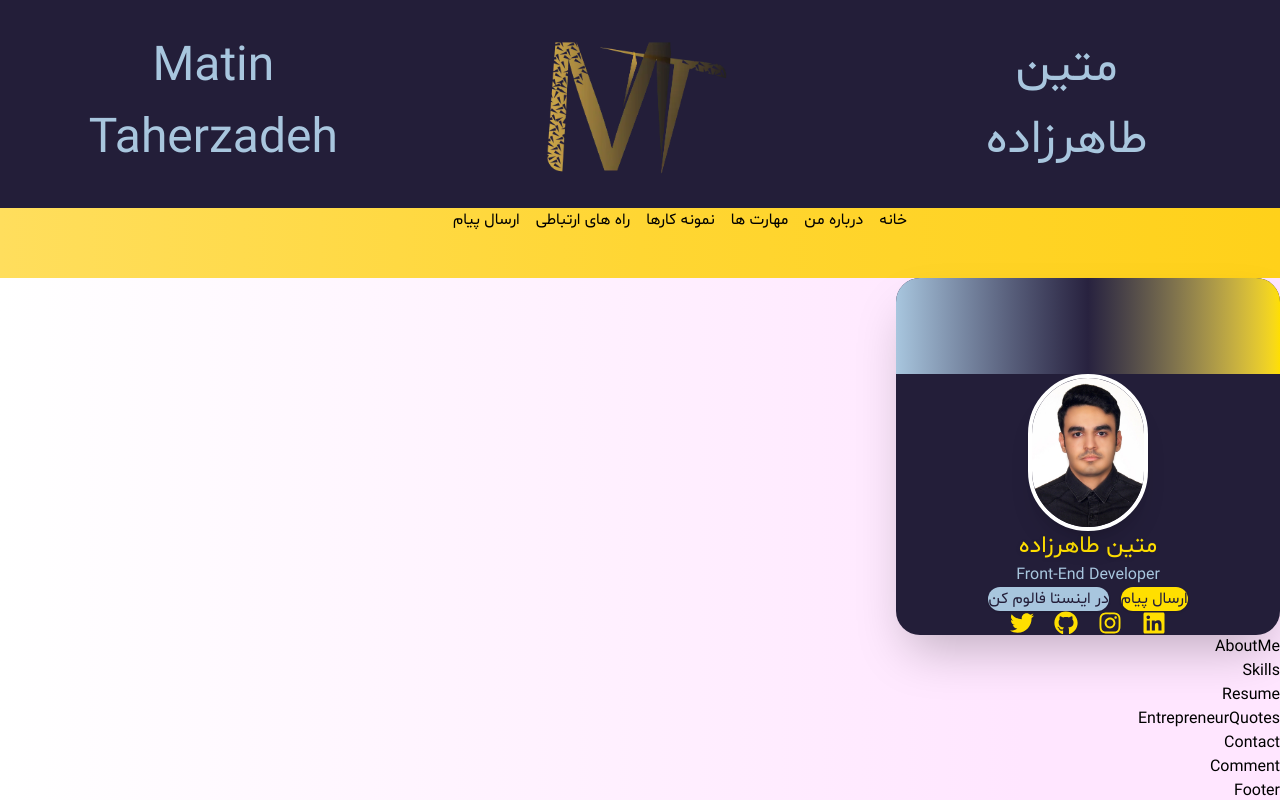
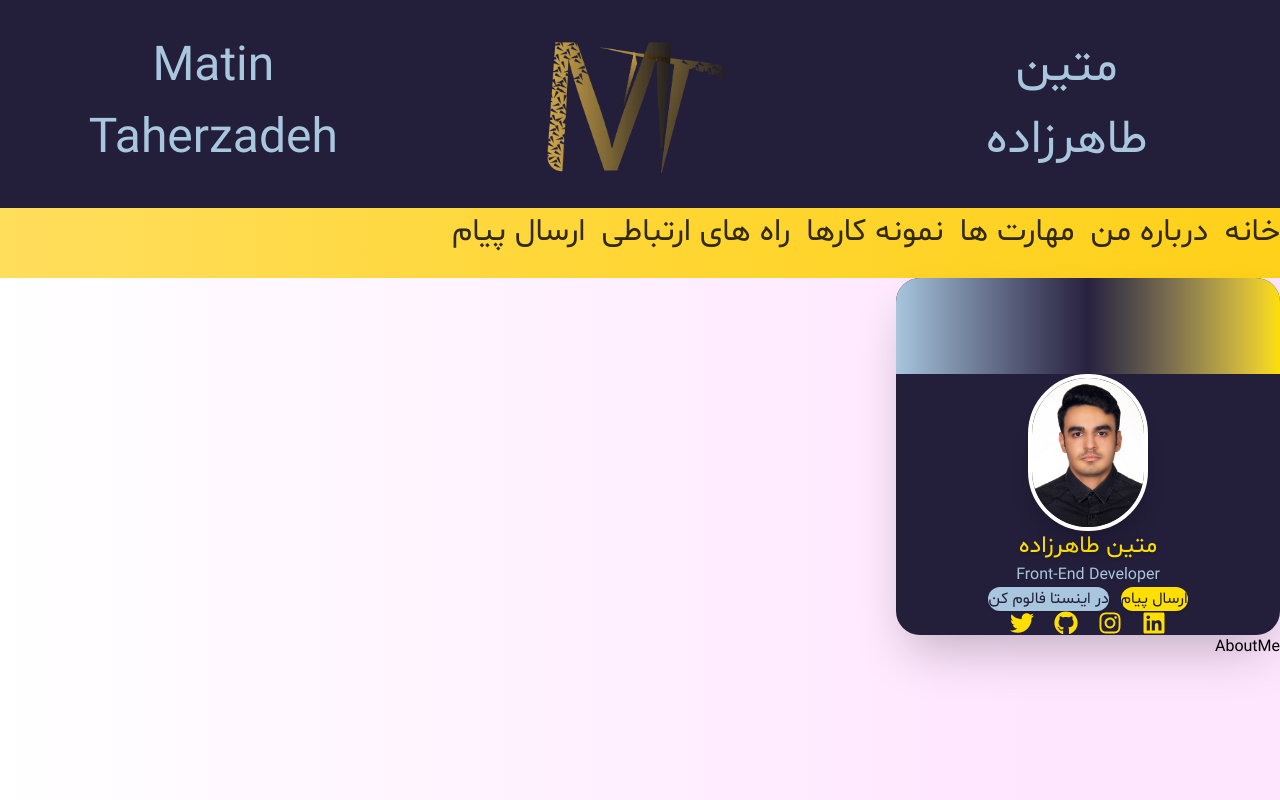
Before and after one commit to MatinT-SA/My-Personal-Website, a Next.js app: page / in a window 1280 px wide. Shown: the top 800 px of the page. Built offline with nearby package versions, Linux system fonts and the light colour scheme.

Commit message:
fixed nav

```diff
--- a/app/components/Navigation.js
+++ b/app/components/Navigation.js
@@ -1,52 +1,158 @@
+// app/components/Navigation.jsx
+"use client";
+
+import { useEffect, useRef, useState } from "react";
+
 export default function Navigation() {
+  const [isMenuOpen, setIsMenuOpen] = useState(false);
+  const [isFixed, setIsFixed] = useState(false);
+  const [activeSection, setActiveSection] = useState("home");
+  const navRef = useRef(null);
+
+  const links = [
+    { id: "home", label: "خانه" },
+    { id: "about-me", label: "درباره من" },
+    { id: "skills", label: "مهارت ها" },
+    { id: "resume", label: "نمونه کارها" },
+    { id: "contact", label: "راه های ارتباطی" },
+    { id: "comment", label: "ارسال پیام" },
+  ];
+
+  /* -------------------------
+     Fixed-on-scroll logic
+     ------------------------- */
+  useEffect(() => {
+    const handleScroll = () => {
+      const headerEl = document.querySelector("header");
+      const headerHeight = headerEl ? headerEl.offsetHeight : 0;
+      const scrollY = window.scrollY || window.pageYOffset;
+
+      if (!navRef.current) return;
+      const navEl = navRef.current;
+      const nextEl = navEl.nextElementSibling;
+
+      if (scrollY > headerHeight) {
+        setIsFixed(true);
+        if (nextEl) nextEl.style.paddingTop = `${navEl.offsetHeight}px`;
+      } else {
+        setIsFixed(false);
+        if (nextEl) nextEl.style.paddingTop = "";
+      }
+    };
+
+    // passive listeners for performance
+    window.addEventListener("scroll", handleScroll, { passive: true });
+    window.addEventListener("resize", handleScroll);
+    handleScroll(); // initial check on mount
+
+    return () => {
+      window.removeEventListener("scroll", handleScroll);
+      window.removeEventListener("resize", handleScroll);
+      // cleanup padding
+      if (navRef.current) {
+        const nextEl = navRef.current.nextElementSibling;
+        if (nextEl) nextEl.style.paddingTop = "";
+      }
+    };
+  }, []);
+
+  /* -------------------------
+     Active section (IntersectionObserver)
+     ------------------------- */
+  useEffect(() => {
+    const sections = document.querySelectorAll("section[id]");
+    if (!sections.length) return;
+
+    const io = new IntersectionObserver(
+      (entries) => {
+        entries.forEach((entry) => {
+          if (entry.isIntersecting) {
+            setActiveSection(entry.target.id);
+          }
+        });
+      },
+      {
+        root: null,
+        // trigger when roughly middle of section is visible
+        rootMargin: "0px 0px -50% 0px",
+        threshold: 0,
+      }
+    );
+
+    sections.forEach((s) => io.observe(s));
+    return () => io.disconnect();
+  }, []);
+
+  const closeMenu = () => setIsMenuOpen(false);
+
   return (
-    <nav className="p-6 h-17.5 bg-gradient-yellow">
-      <div className="openMenu">
+    <nav
+      id="header-nav"
+      ref={navRef}
+      className={`p-6 bg-gradient-yellow h-17.5 transition-all duration-200 ${
+        isFixed ? "fixed top-0 left-0 w-full z-50 shadow-lg" : "relative"
+      }`}
+      aria-label="Primary navigation"
+    >
+      {/* open button - visible on mobile only */}
+      <button
+        type="button"
+        onClick={() => setIsMenuOpen(true)}
+        className="openMenu text-3xl md:hidden"
+        aria-label="Open menu"
+      >
         <i className="fa fa-bars" />
-      </div>
+      </button>
 
-      <ul className="mainMenu flex flex-wrap justify-center gap-4">
-        <li>
-          <a href="#home" className="nav-item" aria-current="page">
-            خانه
-          </a>
-        </li>
-        <li>
-          <a href="#about-me" className="nav-item">
-            درباره من
-          </a>
-        </li>
-        <li>
-          <a href="#skills" className="nav-item">
-            مهارت ها
-          </a>
-        </li>
-        <li>
-          <a href="#resume" className="nav-item">
-            نمونه کارها
-          </a>
-        </li>
-        <li>
-          <a href="#contact" className="nav-item">
-            راه های ارتباطی
-          </a>
-        </li>
-        <li>
-          <a href="#comment" className="nav-item">
-            ارسال پیام
-          </a>
-        </li>
+      {/* Main menu - desktop: md:flex, mobile: full-screen overlay when open */}
+      <ul
+        className={`mainMenu list-none gap-4 ${
+          isMenuOpen
+            ? "fixed inset-0 z-40 flex flex-col justify-center items-center bg-purple-primary text-white"
+            : "hidden md:flex md:flex-row md:items-center"
+        }`}
+      >
+        {/* close button (mobile overlay) */}
+        {isMenuOpen && (
+          <button
+            type="button"
+            onClick={closeMenu}
+            className="closeMenu absolute top-5 right-5 text-2xl md:hidden"
+            aria-label="Close menu"
+          >
+            <i className="fa fa-times" />
+          </button>
+        )}
 
-        <div className="closeMenu">
-          <i className="fa fa-times" />
-        </div>
+        {links.map((link) => {
+          const isActive = activeSection === link.id;
+          return (
+            <li key={link.id} className="transition-all duration-300">
+              <a
+                href={`#${link.id}`}
+                onClick={closeMenu}
+                aria-current={isActive ? "page" : undefined}
+                className={`nav-item flex justify-between px-5 py-4 text-[2rem] font-bold transition-opacity duration-200 ${
+                  isActive ? "opacity-100 underline" : "opacity-80"
+                }`}
+                style={{
+                  color: isMenuOpen ? "#fff" : "var(--dark-primary-color)",
+                }}
+              >
+                {link.label}
+              </a>
+            </li>
+          );
+        })}
 
+        {/* Social icons (kept visible on desktop; shown in overlay on mobile) */}
         <li className="icons flex gap-4">
           <a
             href="https://www.instagram.com/matin_taherzadeh_sa/"
             target="_blank"
             rel="noopener noreferrer"
             aria-label="Instagram"
+            className="text-2xl"
           >
             <i className="fab fa-instagram" />
           </a>
@@ -55,6 +161,7 @@ export default function Navigation() {
             target="_blank"
             rel="noopener noreferrer"
             aria-label="Twitter"
+            className="text-2xl"
           >
             <i className="fab fa-twitter" />
           </a>
@@ -63,6 +170,7 @@ export default function Navigation() {
             target="_blank"
             rel="noopener noreferrer"
             aria-label="GitHub"
+            className="text-2xl"
           >
             <i className="fab fa-github" />
           </a>
@@ -71,6 +179,7 @@ export default function Navigation() {
             target="_blank"
             rel="noopener noreferrer"
             aria-label="LinkedIn"
+            className="text-2xl"
           >
             <i className="fab fa-linkedin" />
           </a>
--- a/app/sections/AboutMe.js
+++ b/app/sections/AboutMe.js
@@ -1,5 +1,9 @@
 import React from "react";
 
 export default function AboutMe() {
-  return <div id="about-me">AboutMe</div>;
+  return (
+    <div id="about-me" className="h-96">
+      AboutMe
+    </div>
+  );
 }
```
